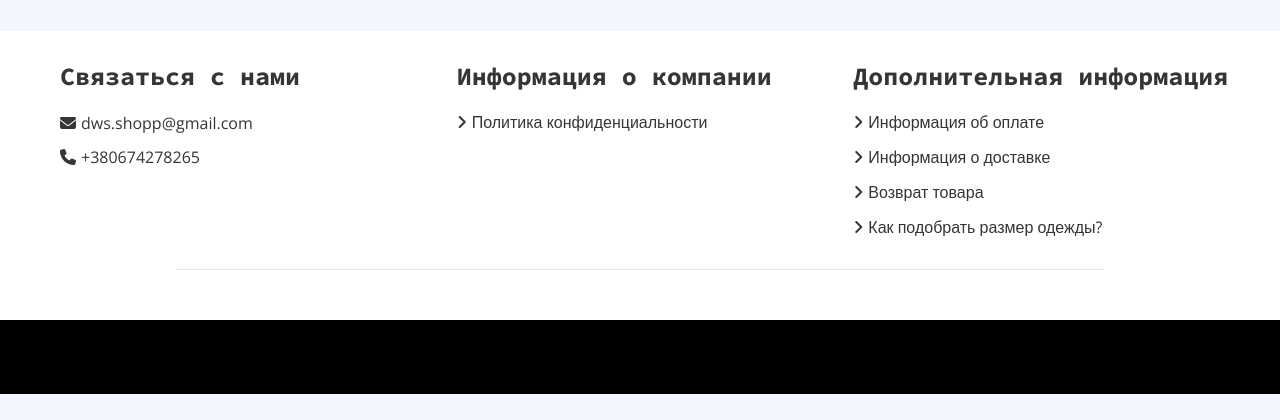
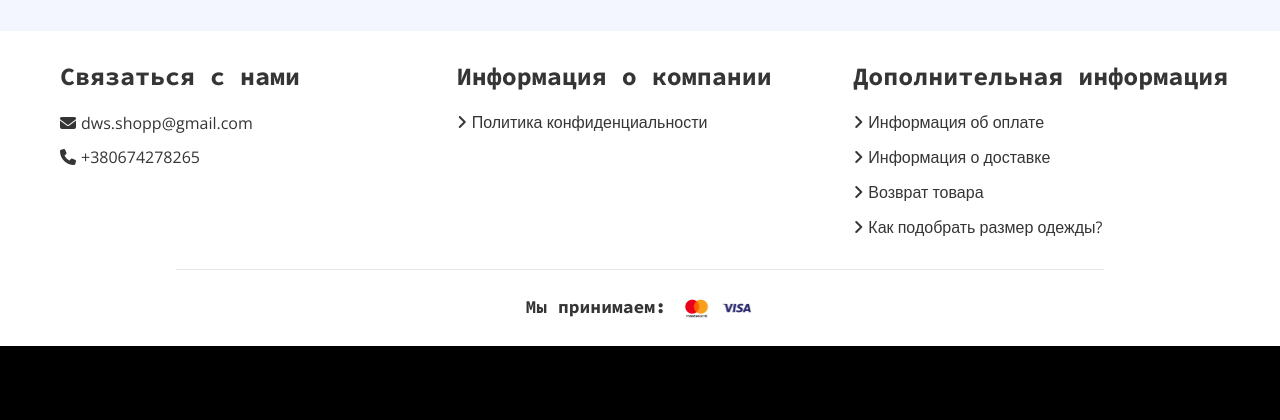
Before and after one commit to Denis-web-spider/ecommerce, a Django app: page /cart/ in a window 1280 px wide. Shown: the part 777-1197 px from the top of the page. Before the commit the page ends 1171 px from the top, so only its background shows below. Run offline with Django 3.2, Linux system fonts and the light colour scheme; the visitor is signed in with stand-in values (Sample User, id 1); data comes from the database, SQL or seed files in the repository; data that the repository does not hold is empty; parts of the project's set-up code (start-up, migrations or seed data) failed here and were passed over; some libraries are stand-ins or nearby versions.

Commit message:
added payment image

```diff
--- a/templates/base.html
+++ b/templates/base.html
@@ -174,12 +174,10 @@
                 </div>
 
                 <div class="row payment align-items-center">
-                    <div class="col-md-6">
-                        <div class="payment-method">
-                        </div>
-                    </div>
-                    <div class="col-md-6">
-                        <div class="payment-security">
+                    <div class="col-md-12">
+                        <div class="payment-method text-center">
+                            <h2>Мы принимаем:</h2>
+                            <img src="{% static 'img/payment.png' %}" alt="Payment Method" />
                         </div>
                     </div>
                 </div>
```
Also changed, not shown: static_dev/img/logo.png (deleted), static_dev/img/payment-method.png (deleted), static_dev/img/payment.png (added).
